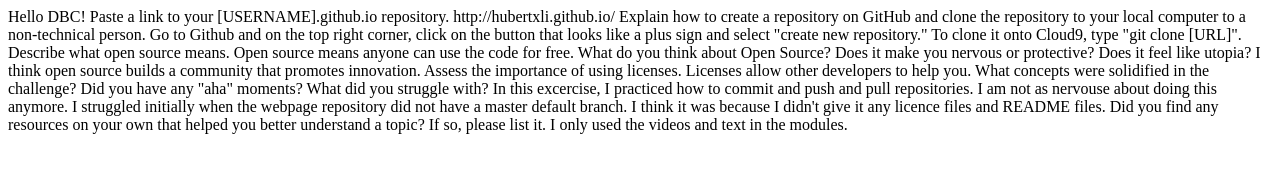
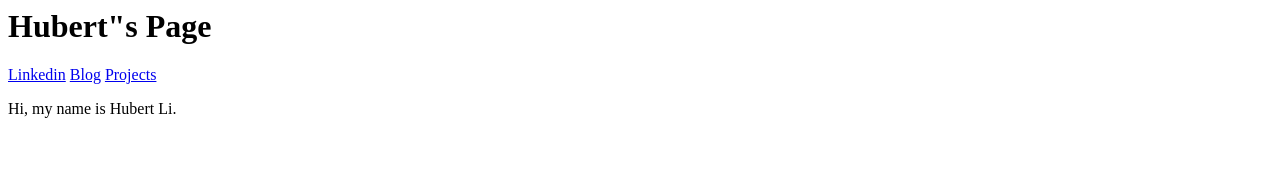
Before and after one commit to hubertxli/hubertxli.github.io, a plain HTML site: page index.html in a window 1280 px wide. Drawn offline with Linux system fonts and the light colour scheme.

Commit message:
create index page

```diff
--- a/index.html
+++ b/index.html
@@ -1,29 +1,21 @@
+<!DATATYPE html>
 <html>
+  <head>
+    <title>
+      Index
+    </title>
+  </head>
   <body>
-      Hello DBC!
-
-Paste a link to your [USERNAME].github.io repository.
-http://hubertxli.github.io/
-
-Explain how to create a repository on GitHub and clone the repository to your local computer to a non-technical person.
-Go to Github and on the top right corner, click on the button that looks like a plus sign and select "create new repository."
-To clone it onto Cloud9, type "git clone [URL]".
-
-Describe what open source means.
-Open source means anyone can use the code for free.
-
-What do you think about Open Source? Does it make you nervous or protective? Does it feel like utopia?
-I think open source builds a community that promotes innovation.
-
-Assess the importance of using licenses.
-Licenses allow other developers to help you.
-
-What concepts were solidified in the challenge? Did you have any "aha" moments? What did you struggle with?
-In this excercise, I practiced how to commit and push and pull repositories. I am not as nervouse about doing this anymore.
-I struggled initially when the webpage repository did not have a master default branch. I think it was because I didn't give it any licence files and README files.
-
-Did you find any resources on your own that helped you better understand a topic? If so, please list it.
-I only used the videos and text in the modules.
-
+    <header>
+      <h1>Hubert"s Page</h1>
+    </header>
+    <main>
+      <a href= "https://www.linkedin.com/in/hubert-li-4a9558111">Linkedin</a>
+      <a href= hubertxli.github.io/blog-index.html>Blog</a>
+      <a href= hubertxli.github.io/project-index.html>Projects</a>
+      <p>
+        Hi, my name is Hubert Li.
+      </p>
+    </main>
   </body>
 </html>
```
Also changed, not shown: blog-index.html (added, +11 -0 lines), project-index.html (added).
